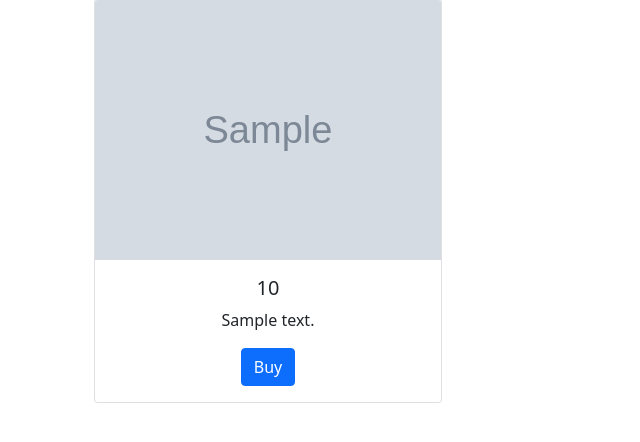
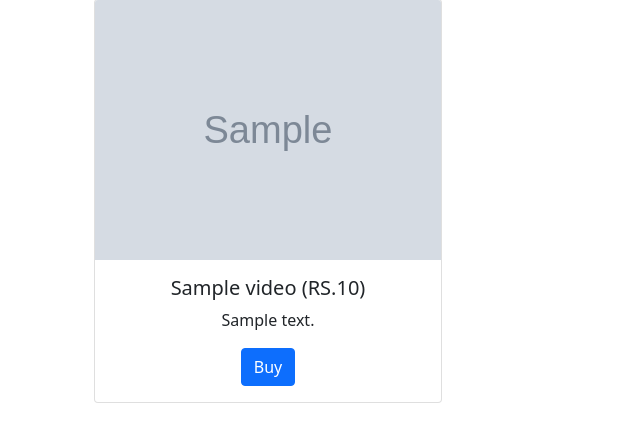
Before and after one commit to venkatramanhegde/yaksha, a Django app: template templates/user.html in a window 1280 px wide. Shown: the part 105-547 px from the top of the page, without its empty margins (0-640 px from the left). Run offline with Django 3.2, Linux system fonts and the light colour scheme; a user stored in the database is signed in; tables that the repository leaves empty hold one stand-in row (values such as "Sample post"); the template is opened without the code that fills it: most values are stand-ins (such as "Sample title", 1, 10 or a date in 2020); grey boxes marked "Sample" are stand-in pictures; parts of the project's set-up code (start-up, migrations or seed data) failed here and were passed over; some libraries are stand-ins or nearby versions.

Commit message:
video play issues fixed

```diff
--- a/templates/user.html
+++ b/templates/user.html
@@ -104,7 +104,7 @@
                   alt="..."
                 />
                 <div class="card-body">
-                  <h5 class="card-title">{{videos.amount}}</h5>
+                  <h5 class="card-title">{{videos.program_title}}  (RS.{{videos.amount}})</h5>
                   <p class="card-text">
                     {{videos.description}}
                   </p>
@@ -212,7 +212,7 @@
       <div class="modal-dialog" style="max-width: 90% !important;">
          <div class="modal-content">
             <div>
-               <button type="button" class="close profile_cancel" data-dismiss="modal"
+               <button type="button" onclick="videoClose()" class="close profile_cancel" data-dismiss="modal"
                   style="font-size: 30px;margin-right: 12px;">&times;</button>
             </div>
 
@@ -252,6 +252,12 @@ function buyVideo(video_id){
 
 }
 
+function videoClose(){
+var video = document.getElementById('video');
+video.pause();
+$('#videoModal').modal('hide')
+
+}
 
 $("#programTab").click(function() {
    $(".premiumTab").removeClass("displayBlock");
@@ -281,14 +287,14 @@ $("#programTab").click(function() {
  });
 
  function openvideo(video_path){
- var video = document.getElementById('video');
+var video = document.getElementById('video');
 var source = document.createElement('source');
 
 source.setAttribute('src', video_path);
 
 video.appendChild(source);
 video.play();
-        $('#videoModal').modal('show')
+$('#videoModal').modal('show')
     }
 
 
@@ -329,9 +335,9 @@ $("#specialProgram").click(function() {
                  value["pamphlet_path"] +
                  ' " class="card-img-top" alt="..." />  <div class="card-body"> <h5 class="card-title"> ' +
                  value["program_title"] +
-                 ' </h5><button class="btn btn-primary"  onclick="openvideo(' +
-                 value["video__web_video_path"]+
-                 ')">Watch Video</div> </div> </div>');
+                 ' </h5><button class="btn btn-primary" id="'+
+                  value["video__mbl_video_path"] +
+                 ' "  onclick="openvideo(this.id)">Watch Video</div> </div> </div>');
 
 
 
--- a/videomanagement/views.py
+++ b/videomanagement/views.py
@@ -265,7 +265,7 @@ class SpecialVideoListView(View):
                                                               "video_id",
                                                               "program_title",
                                                               "have_access",
-                                                              "video__web_video_path"
+                                                              "video__mbl_video_path"
                                                               )
         print(video_access_list)
         data = {"video_access_list": list(video_access_list)}
```
